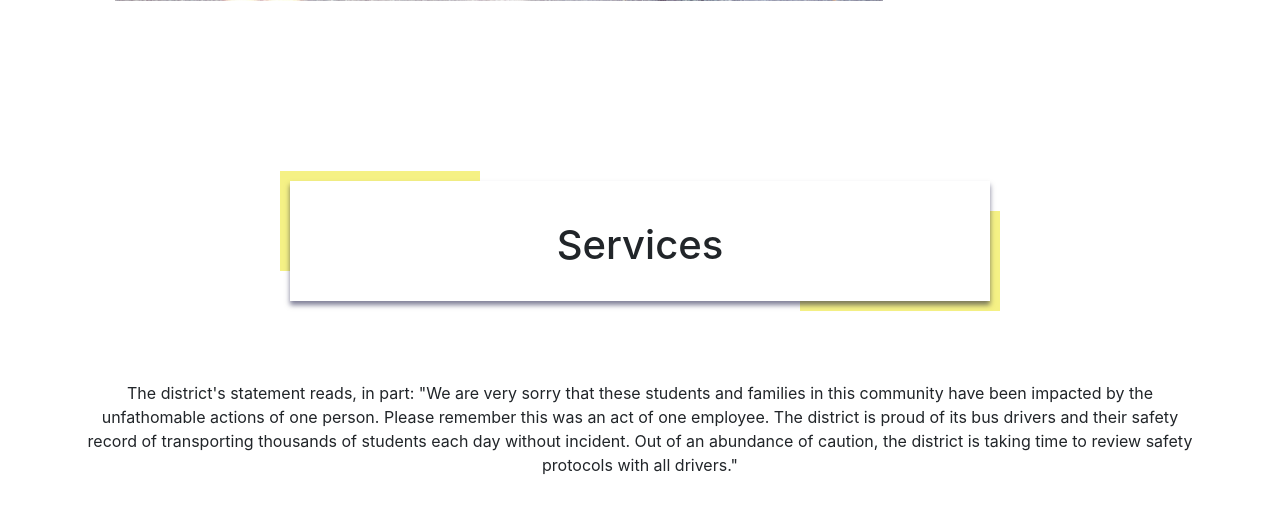
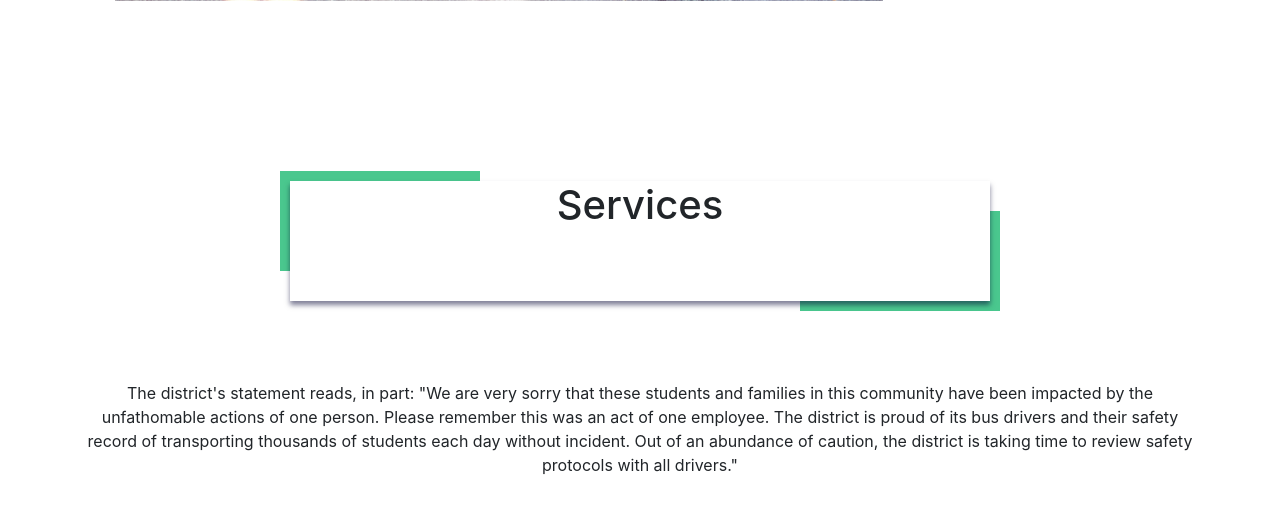
Before and after one commit to DemonicDemiser/bus, a PHP site: page / in a window 1280 px wide. Shown: the part 694-1204 px from the top of the page. Run offline with PHP 8.4, Linux system fonts and the light colour scheme.

Commit message:
color of service

```diff
--- a/index.css
+++ b/index.css
@@ -98,16 +98,6 @@
   position: relative;
   box-shadow: 0 4px 5px 0 rgba(0,0,50,0.5);
 }
-.title-style1
-{
-  margin: 0 auto 80px;
-  height: 120px;
-  width: 80%;
-  max-width: 700px;
-  background: #fff;
-  position: relative;
-  box-shadow: 0 4px 5px 0 rgba(0,0,50,0.5);
-}
 
 .title-style::after
 {
@@ -131,6 +121,17 @@
   right:-10px;
   z-index: -1;
 }
+.title-style1
+{
+  margin: 0 auto 80px;
+  height: 120px;
+  width: 80%;
+  max-width: 700px;
+  background: #fff;
+  position: relative;
+  box-shadow: 0 4px 5px 0 rgba(0,0,50,0.5);
+}
+
 .title-style1::after
 {
   content: '';
@@ -153,6 +154,42 @@
   right:-10px;
   z-index: -1;
 }
+
+.title-style2
+{
+  margin: 0 auto 80px;
+  height: 120px;
+  width: 80%;
+  max-width: 700px;
+  background: #fff;
+  position: relative;
+  box-shadow: 0 4px 5px 0 rgba(0,0,50,0.5);
+}
+
+.title-style2::after
+{
+  content: '';
+  height: 100px;
+  width: 200px;
+  background-color: #4ac78e;
+  position: absolute;
+  top: -10px;
+  left:-10px;
+  z-index: -1;
+}
+.title-style2::before
+{
+  content: '';
+  height: 100px;
+  width: 200px;
+  background-color: #4ac78e;
+  position: absolute;
+  bottom: -10px;
+  right:-10px;
+  z-index: -1;
+}
+
+
 .trending-img
 {
   position:relative;
--- a/index.html
+++ b/index.html
@@ -66,7 +66,7 @@
 			<section class="fashion-trends">
 				<div class="container">
 					<div class="fashion-box">
-					<div class="title-style text-center">
+					<div class="title-style2 text-center">
 					<h1> Services </h1>
 					</div>
 					<p class="text-center">
```
